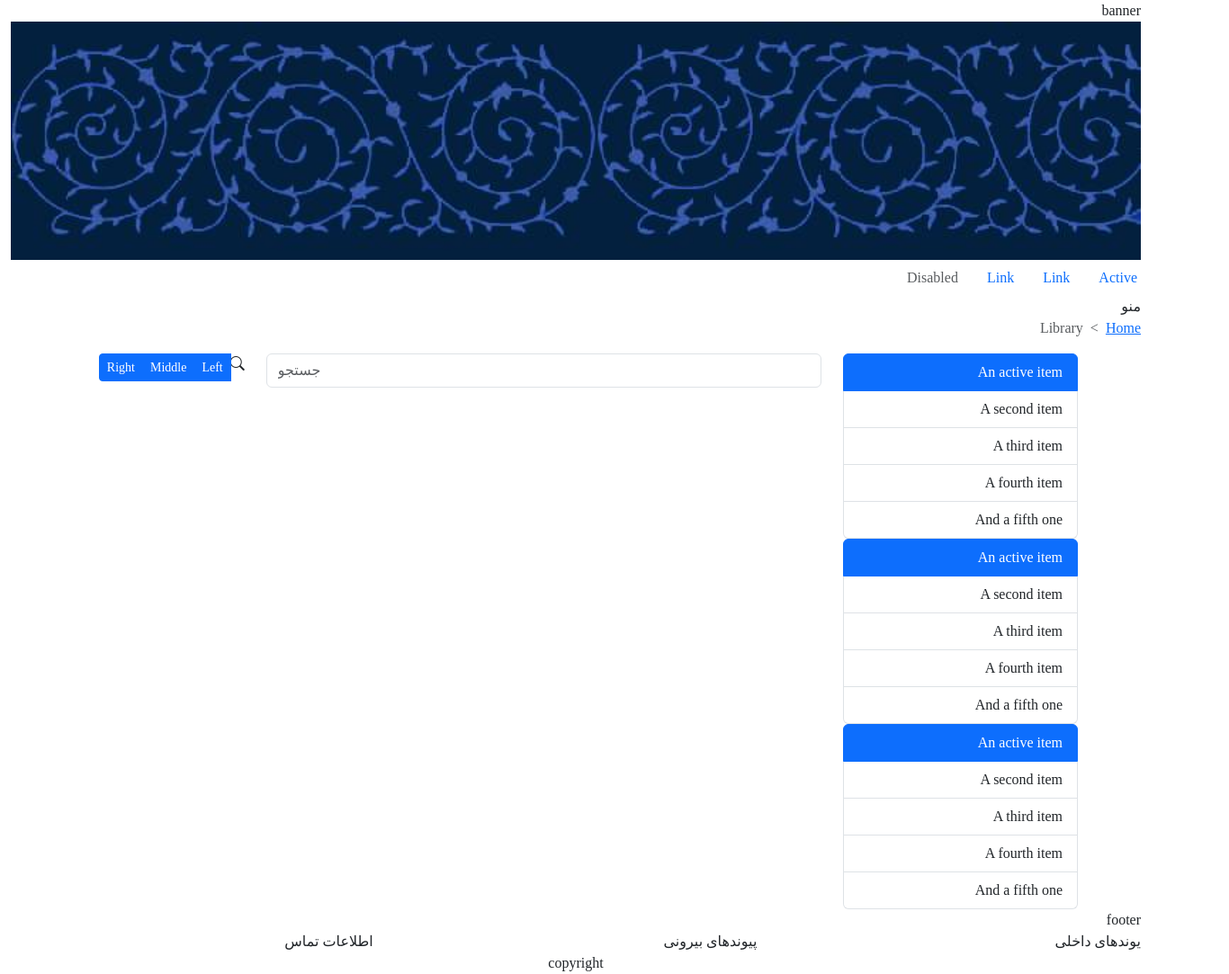
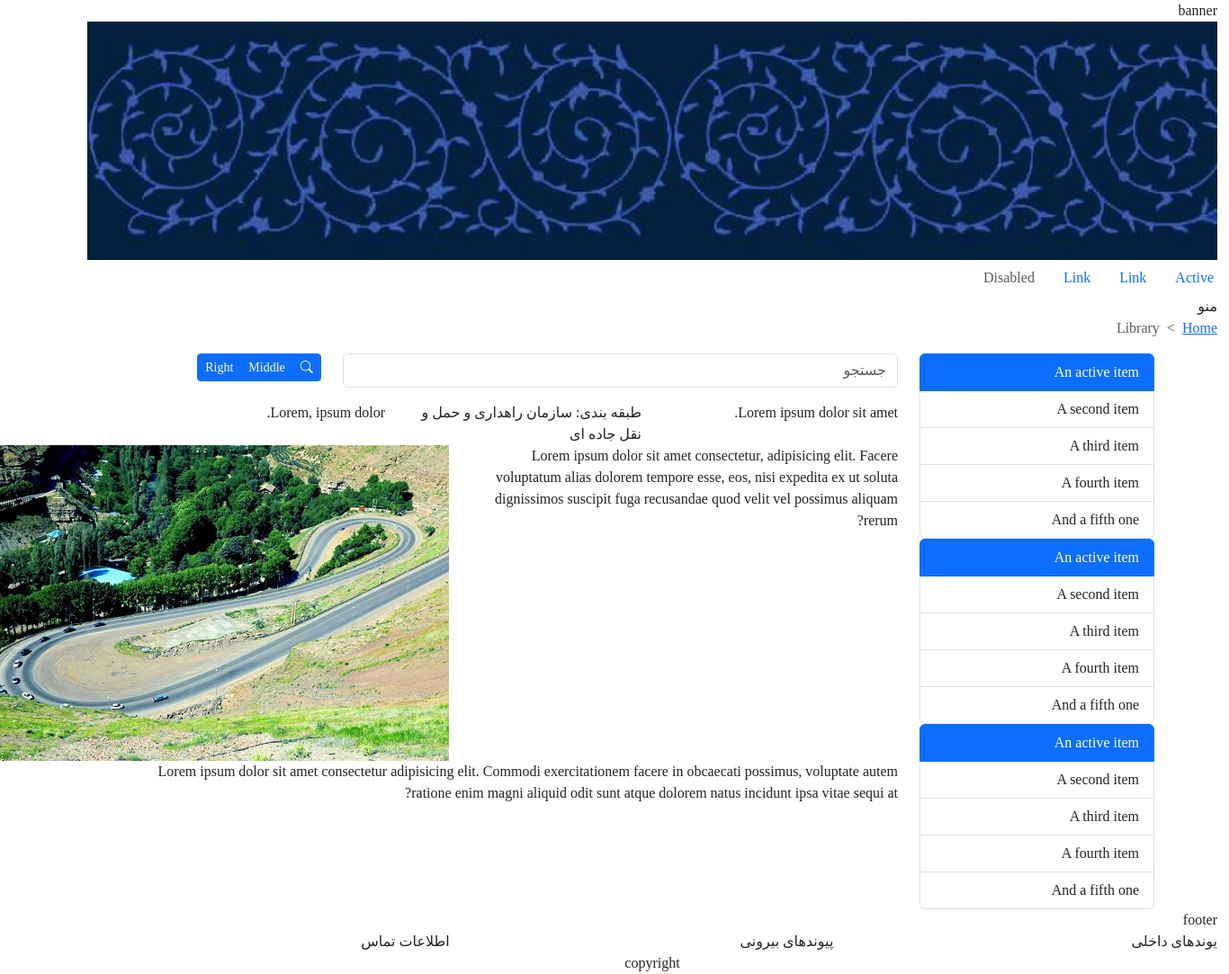
Before and after one commit to shrjld/my-rmto, a plain HTML site: page index.html in a window 1280 px wide. Shown: the whole page at 90% size, 1366 px wide, since content can reach past the window. Drawn offline with nearby package versions, Linux system fonts and the light colour scheme; a small style sheet from the web is missing.

Commit message:
body info created

```diff
--- a/index.html
+++ b/index.html
@@ -72,13 +72,13 @@
                     <div class="col-md-9">
                         <div class="mb-3 d-sm-none d-md-block d-none">
 
-                            <input type="email" class="form-control" id="exampleFormControlInput1" placeholder="جستجو">
+                            <input type="search" class="form-control" id="exampleFormControlInput1" placeholder="جستجو">
                         </div>
                     </div>
                     <div class="col-md-3">
                         <div class="btn-group btn-group-sm" role="group" aria-label="Small button group">
-                            <i class="bi bi-search"></i>
-                            <button type="button" class="btn btn-primary">Left</button>
+
+                            <button type="button" class="btn btn-primary"><i class="bi bi-search"></i></button>
                             <button type="button" class="btn btn-primary">Middle</button>
                             <button type="button" class="btn btn-primary">Right</button>
                         </div>
@@ -86,9 +86,22 @@
                 </div>
 
 
-                <div class="mb-3">
-                    <label for="exampleFormControlTextarea1" class="form-label"></label>
-
+                <div class="body-info">
+                    <div class="row">
+                        <div class="col-md">Lorem ipsum dolor sit amet.</div>
+                        <div class="col-md">طبقه بندی: سازمان راهداری و حمل و نقل جاده ای</div>
+                        <div class="col-md">Lorem, ipsum dolor.</div>
+                    </div>
+                    <div class="row ">
+                        <div class="col-md-12">
+                            <div class="row ">
+                            <div class="col-md-7"><p>Lorem ipsum dolor sit amet consectetur, adipisicing elit. Facere voluptatum alias dolorem tempore esse, eos, nisi expedita ex ut soluta dignissimos suscipit fuga recusandae quod velit vel possimus aliquam rerum?</p></div>
+                            <div class="col-md-5"><img src="photo/ppp.jpg" alt=""></div></div>
+                        </div>
+                    </div>
+                    <div class="row">
+                        <div class="col-md-12"><p>Lorem ipsum dolor sit amet consectetur adipisicing elit. Commodi exercitationem facere in obcaecati possimus, voluptate autem ratione enim magni aliquid odit sunt atque dolorem natus incidunt ipsa vitae sequi at?</p></div>
+                    </div>
                 </div>
             </div>
         </div>
--- a/sass/style.scss
+++ b/sass/style.scss
@@ -1,7 +1,11 @@
 $listgroupColor:red;
 $direction:rtl;
+$background:rgb(151, 151, 151);
 
 *{
     direction: $direction;
     font-family: vazirmatn fd;
 }
+.body-info{
+background-color:$background;
+}
```
Also changed, not shown: css/style.css (added), css/style.min.css (added), photo/ppp.jpg (added), 2 other files.
